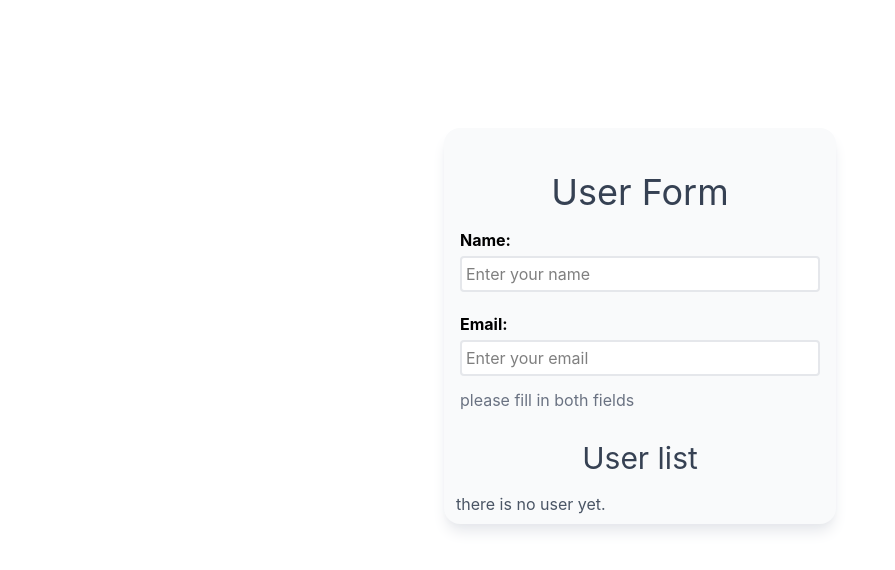
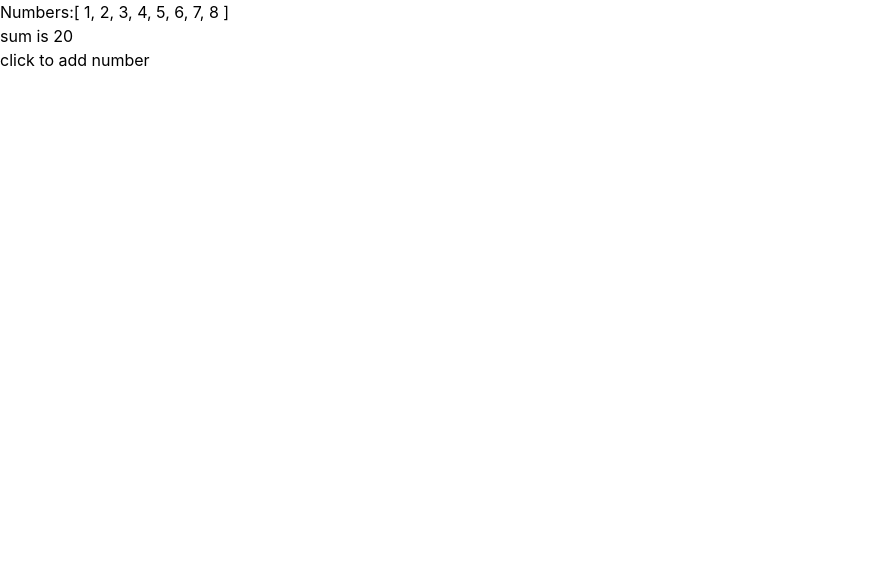
Before and after one commit to yasamanalizadeh2003/vue-train, a Vue app: page / in a window 1280 px wide. Shown: the top 570 px of the page, without its empty margins (0-895 px from the left). Built offline with nearby package versions, Linux system fonts and the light colour scheme.

Commit message:
computed,watch,watcheffect

```diff
--- a/src/App.vue
+++ b/src/App.vue
@@ -66,7 +66,7 @@ function decrease(num){
 
 </template> -->
 
-<script setup>
+<!-- <script setup>
 import { reactive, ref } from 'vue'
 import { v4 as uuidv4 } from 'uuid'
 
@@ -97,7 +97,7 @@ function deleteUser(id) {
     <div class="bg-gray-50 flex flex-col w-98 h-min mt-32 rounded-2xl shadow-lg shadow-gray-200">
       <h1 class="text-gray-700 text-4xl p-4 self-center mt-7">User Form</h1>
       <form @submit.prevent="addUser">
-        <!-- name entry -->
+
         <div class="flex flex-col mx-4 gap-1">
           <label for="name" class="font-bold">Name:</label>
           <input
@@ -108,7 +108,7 @@ function deleteUser(id) {
             class="bg-white border-2 border-gray-200 rounded-sm p-1 outline-0 hover:border-gray-300 focus:border-gray-400 transition"
           />
         </div>
-        <!-- email entry -->
+
         <div class="flex flex-col mx-4 gap-1 mt-5">
           <label for="email" class="font-bold">Email:</label>
           <input
@@ -119,7 +119,7 @@ function deleteUser(id) {
             class="bg-white border-2 border-gray-200 rounded-sm p-1 outline-0 hover:border-gray-300 focus:border-gray-400 transition"
           />
         </div>
-        <!-- if button -->
+
         <p v-if="name.length == 0 || email.length == 0" class="text-gray-500 ml-4 mt-3">
           please fill in both fields
         </p>
@@ -132,7 +132,7 @@ function deleteUser(id) {
         </button>
       </form>
 
-      <!-- user list -->
+
       <h1 class="text-gray-700 text-3xl p-4 self-center mt-3">User list</h1>
       <p class="text-gray-600 ml-3 mb-2" v-if="users.length == 0">there is no user yet.</p>
       <ul>
@@ -148,4 +148,33 @@ function deleteUser(id) {
       </ul>
     </div>
   </div>
+</template> -->
+
+<script setup>
+import { computed, reactive ,watch, watchEffect} from 'vue'
+
+const numbers = reactive([1, 2, 3, 4, 5, 6, 7, 8])
+
+const sumEvenNumbers = computed(() => {
+  let sum = 0
+  numbers.forEach((n) => {
+    if (n % 2 == 0) {
+      sum = sum + n
+    }
+  })
+  return sum
+})
+
+watch(numbers,(oldValue,newValue)=>{
+  console.log(`array is ${newValue}`)
+})
+watchEffect(()=>{
+    console.log(`array is ${numbers}`)
+})
+</script>
+
+<template>
+  <h1>Numbers:{{ numbers }}</h1>
+  <h1>sum is {{ sumEvenNumbers }}</h1>
+  <button @click="numbers.push(numbers.length + 1)">click to add number</button>
 </template>
```
